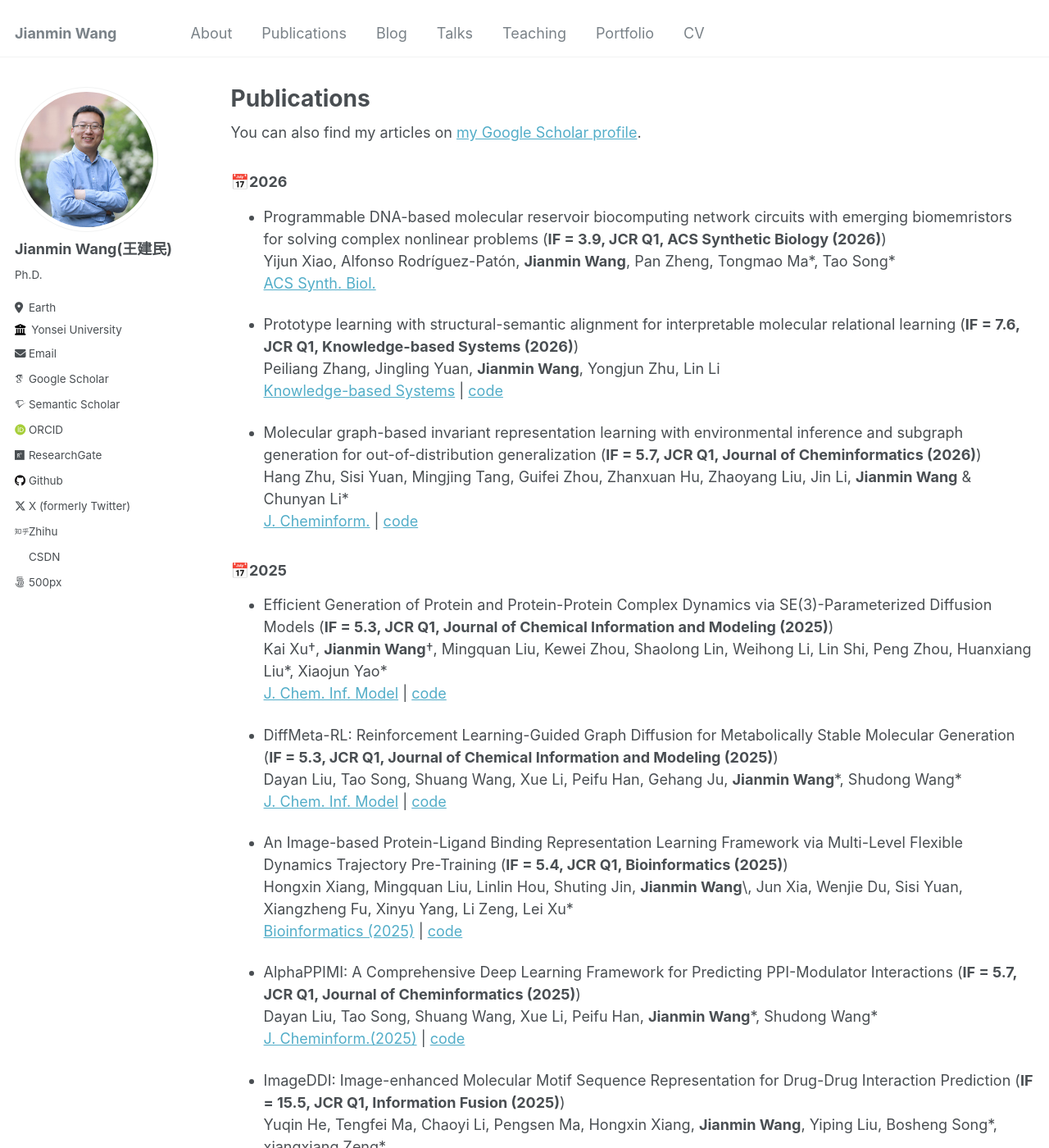
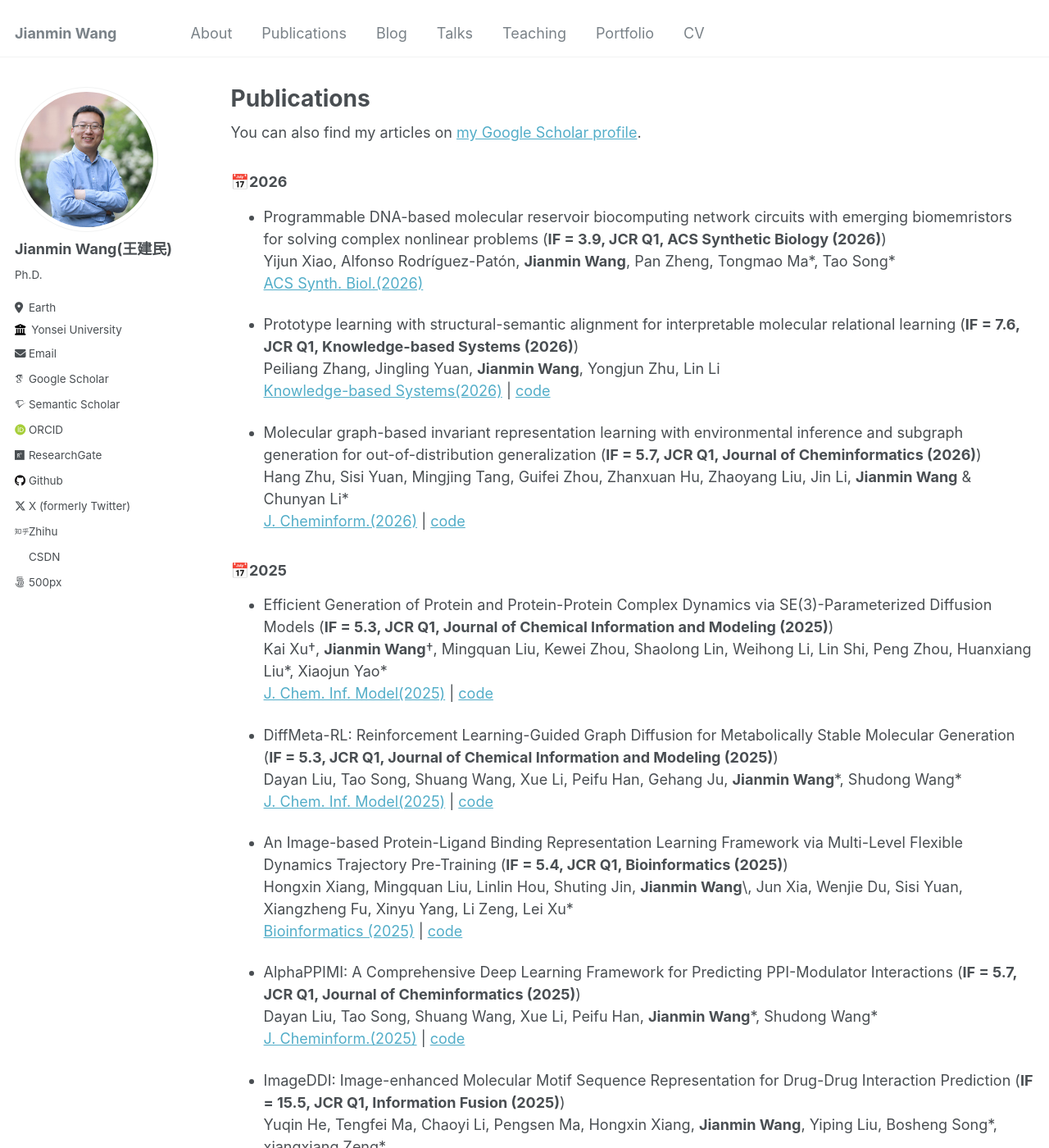
Before and after one commit to Jianmin2drugai/Jianmin2drugai.github.io, a Jekyll site: the page built from _pages/publications.md, in a window 1280 px wide and 1400 px high. Shown: the whole window at 82% size. Built offline with Jekyll 4.4.1, drawn with Linux system fonts in a browser that asks for light colours; some web fonts are replaced.

Commit message:
Update publications.md

```diff
--- a/_pages/publications.md
+++ b/_pages/publications.md
@@ -19,25 +19,25 @@ author_profile: true
 
 *   Programmable DNA-based molecular reservoir biocomputing network circuits with emerging biomemristors for solving complex nonlinear problems (**IF = 3.9, JCR Q1, ACS Synthetic Biology (2026)**)
     Yijun Xiao, Alfonso Rodríguez-Patón, **Jianmin Wang**, Pan Zheng, Tongmao Ma\*, Tao Song\*
-    [ACS Synth. Biol.](https://pubs.acs.org/journal/asbcd6)
+    [ACS Synth. Biol.(2026)](https://pubs.acs.org/journal/asbcd6)
 
 *   Prototype learning with structural-semantic alignment for interpretable molecular relational learning (**IF = 7.6, JCR Q1, Knowledge-based Systems (2026)**)
     Peiliang Zhang, Jingling Yuan, **Jianmin Wang**, Yongjun Zhu, Lin Li
-    [Knowledge-based Systems](https://doi.org/10.1016/j.knosys.2026.115460) | [code](https://github.com/papercode-for-cheung/PPSA)
+    [Knowledge-based Systems(2026)](https://doi.org/10.1016/j.knosys.2026.115460) | [code](https://github.com/papercode-for-cheung/PPSA)
 
 *   Molecular graph-based invariant representation learning with environmental inference and subgraph generation for out-of-distribution generalization (**IF = 5.7, JCR Q1, Journal of Cheminformatics (2026)**)
     Hang Zhu, Sisi Yuan, Mingjing Tang, Guifei Zhou, Zhanxuan Hu, Zhaoyang Liu, Jin Li, **Jianmin Wang** & Chunyan Li\*
-    [J. Cheminform.](https://doi.org/10.1186/s13321-025-01142-w) | [code](https://github.com/anny0316/EISG)
+    [J. Cheminform.(2026)](https://doi.org/10.1186/s13321-025-01142-w) | [code](https://github.com/anny0316/EISG)
 
 ### &#x1F4C5;2025
 
 *   Efficient Generation of Protein and Protein-Protein Complex Dynamics via SE(3)-Parameterized Diffusion Models (**IF = 5.3, JCR Q1, Journal of Chemical Information and Modeling (2025)**)
     Kai Xu†, **Jianmin Wang**†, Mingquan Liu, Kewei Zhou, Shaolong Lin, Weihong Li, Lin Shi, Peng Zhou, Huanxiang Liu\*, Xiaojun Yao\*
-    [J. Chem. Inf. Model](https://doi.org/10.1021/acs.jcim.5c01971) | [code](https://github.com/lfs119/PTraj-Diff)
+    [J. Chem. Inf. Model(2025)](https://doi.org/10.1021/acs.jcim.5c01971) | [code](https://github.com/lfs119/PTraj-Diff)
 
 *   DiffMeta-RL: Reinforcement Learning-Guided Graph Diffusion for Metabolically Stable Molecular Generation (**IF = 5.3, JCR Q1, Journal of Chemical Information and Modeling (2025)**)
     Dayan Liu, Tao Song, Shuang Wang, Xue Li, Peifu Han, Gehang Ju, **Jianmin Wang**\*, Shudong Wang\*
-    [J. Chem. Inf. Model](https://doi.org/10.1021/acs.jcim.5c02060) | [code](https://github.com/Bigrock-dd/DiffMeta)
+    [J. Chem. Inf. Model(2025)](https://doi.org/10.1021/acs.jcim.5c02060) | [code](https://github.com/Bigrock-dd/DiffMeta)
 
 *   An Image-based Protein-Ligand Binding Representation Learning Framework via Multi-Level Flexible Dynamics Trajectory Pre-Training (**IF = 5.4, JCR Q1, Bioinformatics (2025)**)
     Hongxin Xiang, Mingquan Liu, Linlin Hou, Shuting Jin, **Jianmin Wang**\, Jun Xia, Wenjie Du, Sisi Yuan, Xiangzheng Fu, Xinyu Yang, Li Zeng, Lei Xu\*
```
